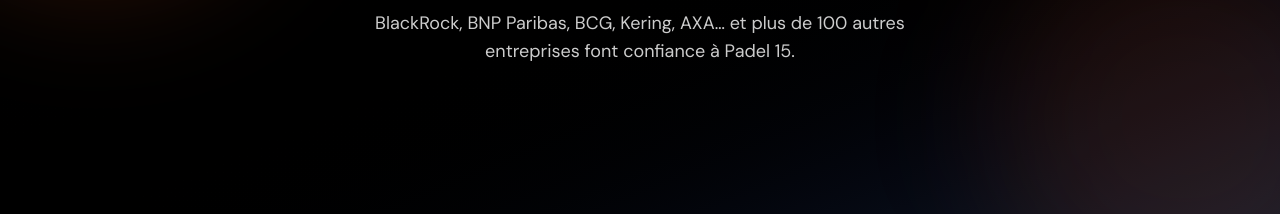
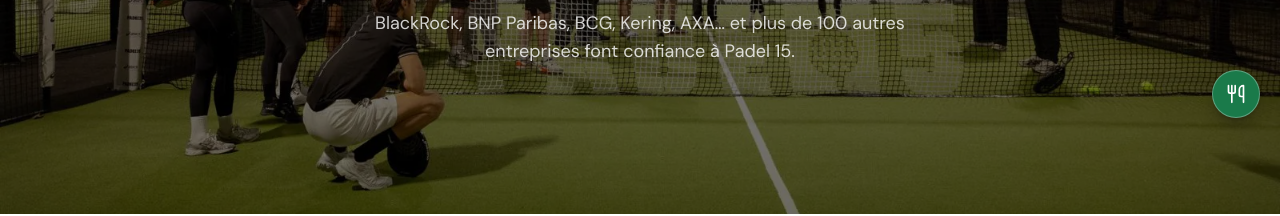
Before and after one commit to martincavil/padel15, a Next.js app: page /evenements in a window 1280 px wide. Shown: the part 306-522 px from the top of the page. Built offline with nearby package versions, Linux system fonts and the light colour scheme.

Commit message:
feat: photo hero /evenements + bouton flottant réservation restaurant

```diff
--- a/src/app/evenements/page.tsx
+++ b/src/app/evenements/page.tsx
@@ -82,6 +82,8 @@ export default function EvenementsPage() {
         title="Team Building & Événements"
         subtitle="BlackRock, BNP Paribas, BCG, Kering, AXA… et plus de 100 autres entreprises font confiance à Padel 15."
         badge="Entreprises & Groupes"
+        imageSrc="/images/new-events/evenements-hero.webp"
+        imageAlt="Groupe de joueurs réunis autour du filet lors d'un événement d'entreprise sur le terrain indoor de Padel 15"
         height="lg"
       />
 
--- a/src/components/Layout.tsx
+++ b/src/components/Layout.tsx
@@ -4,6 +4,7 @@ import { usePathname } from "next/navigation";
 import Navbar from './Navbar'
 import { Footer } from './layout/Footer'
 import { StickyMobileCTA } from './shared/StickyMobileCTA'
+import { RestaurantBookingButton } from './shared/RestaurantBookingButton'
 import { CookieBanner } from './shared/CookieBanner'
 
 export default function Layout({ children }: { children: React.ReactNode }) {
@@ -17,6 +18,7 @@ export default function Layout({ children }: { children: React.ReactNode }) {
       </main>
       {!isStudio && <Footer />}
       {!isStudio && <StickyMobileCTA />}
+      {!isStudio && <RestaurantBookingButton />}
       {!isStudio && <CookieBanner />}
     </div>
   )
--- /dev/null
+++ b/src/components/shared/RestaurantBookingButton.tsx
@@ -0,0 +1,58 @@
+"use client";
+
+import { useEffect, useState } from "react";
+import { Utensils } from "lucide-react";
+import { trackEvent } from "@/components/Tracking";
+
+const RESTAURANT_BOOKING_URL =
+  "https://reservation.laddition.com/booking/P15#/couverts";
+
+/**
+ * Bouton flottant « Réserver au restaurant », au milieu à droite de toutes
+ * les pages. Rond (icône seule) au repos ; au survol ou au focus clavier, il
+ * s'étire vers la gauche et fait apparaître le libellé à droite de l'icône.
+ * Sur écran tactile (pas de survol), seul le bouton rond est visible.
+ *
+ * Masqué quand le menu mobile est ouvert (la Navbar pose `data-menu-open`
+ * sur <body>, comme StickyMobileCTA) pour ne pas flotter par-dessus le menu.
+ */
+export function RestaurantBookingButton() {
+  const [menuOpen, setMenuOpen] = useState(false);
+
+  useEffect(() => {
+    const sync = () => setMenuOpen(document.body.dataset.menuOpen === "true");
+    sync();
+    const observer = new MutationObserver(sync);
+    observer.observe(document.body, {
+      attributes: true,
+      attributeFilter: ["data-menu-open"],
+    });
+    return () => observer.disconnect();
+  }, []);
+
+  if (menuOpen) return null;
+
+  return (
+    <a
+      href={RESTAURANT_BOOKING_URL}
+      target="_blank"
+      rel="noopener noreferrer"
+      aria-label="Réserver au restaurant (s'ouvre dans un nouvel onglet)"
+      onClick={() =>
+        trackEvent("restaurant_booking_click", {
+          event_category: "engagement",
+          link_url: RESTAURANT_BOOKING_URL,
+        })
+      }
+      className="group fixed right-3 top-1/2 z-30 flex h-12 -translate-y-1/2 items-center rounded-full border border-white/30 bg-[#1A7A4A] px-[13px] text-white shadow-lg shadow-black/25 transition-colors duration-300 hover:bg-[#155f3a] focus-visible:bg-[#155f3a] focus-visible:outline-2 focus-visible:outline-offset-2 focus-visible:outline-white motion-reduce:transition-none md:right-5"
+    >
+      <Utensils className="h-5 w-5 shrink-0" aria-hidden="true" />
+      <span
+        aria-hidden="true"
+        className="ml-0 max-w-0 overflow-hidden whitespace-nowrap text-sm font-semibold opacity-0 transition-all duration-300 ease-out group-hover:ml-2 group-hover:max-w-[180px] group-hover:opacity-100 group-focus-visible:ml-2 group-focus-visible:max-w-[180px] group-focus-visible:opacity-100 motion-reduce:transition-none"
+      >
+        Réserver au restaurant
+      </span>
+    </a>
+  );
+}
```
Also changed, not shown: public/images/new-events/evenements-hero.webp (added).
